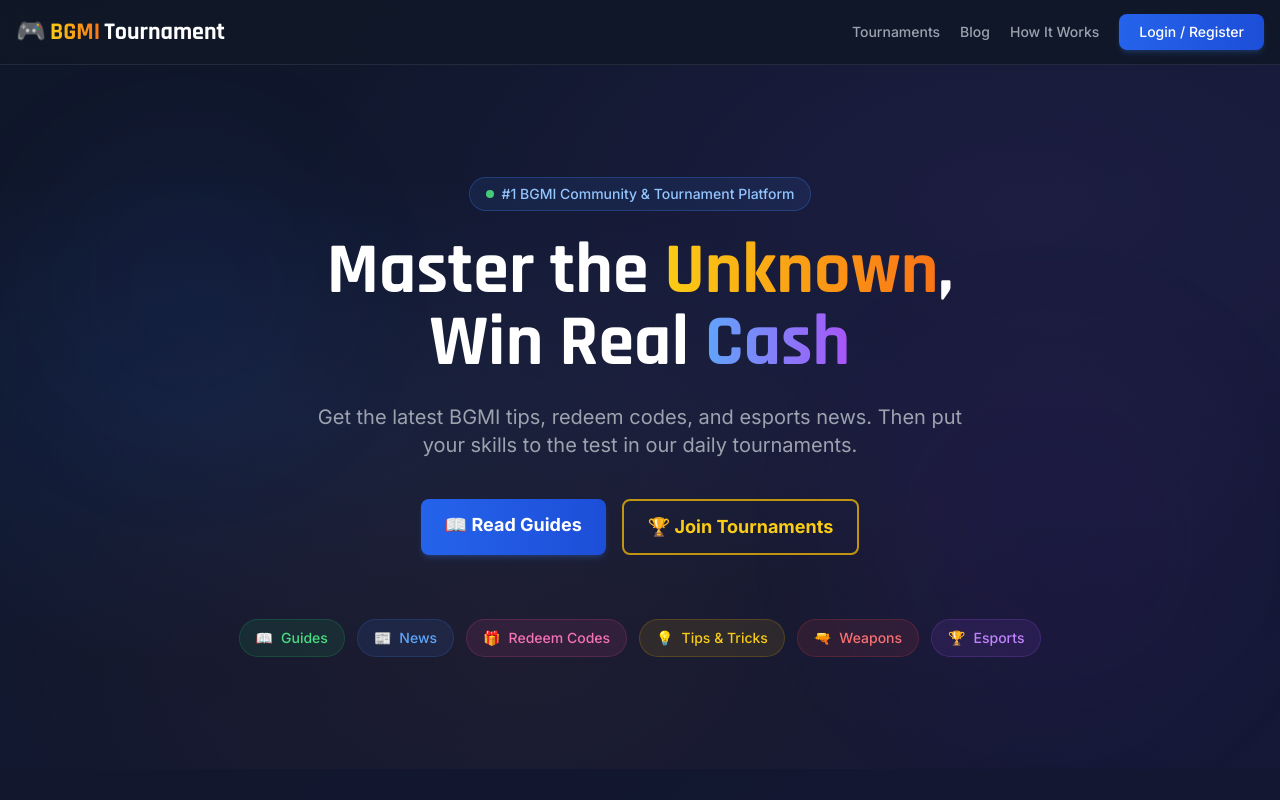
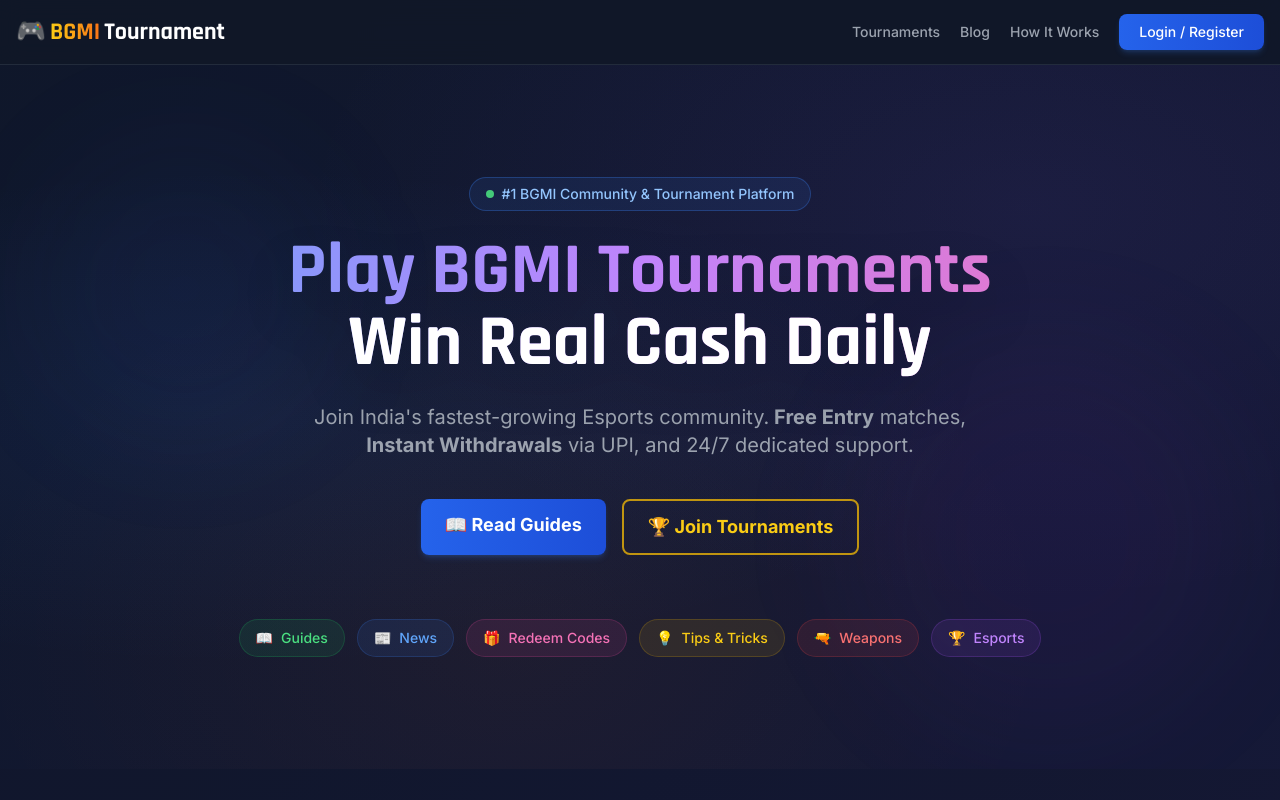
Before and after one commit to shailendra9559/bgmi-tournament, a Next.js app in the folder client/: page / in a window 1280 px wide. Shown: the top 800 px of the page. Built offline with nearby package versions, Linux system fonts and the light colour scheme; no server answers.

Commit message:
chore: add google search console verification and PWA manifest

```diff
--- a/client/src/app/layout.js
+++ b/client/src/app/layout.js
@@ -5,19 +5,43 @@
 export const metadata = {
     metadataBase: new URL('https://bgmi.blog'),
     title: {
-        default: 'BGMI Tournament & Blog — Play, Win, Learn | bgmi.blog',
+        default: 'BGMI Tournament & Blog — Play, Win Real Money | bgmi.blog',
         template: '%s | BGMI Tournament'
     },
-    description: 'India\'s #1 BGMI Community. Read latest BGMI news, tips & guides, get redeem codes, and join daily tournaments to win real cash prizes.',
-    keywords: ['BGMI tournament', 'BGMI blog', 'BGMI esports', 'BGMI redeem codes', 'BGMI tips', 'play BGMI earn money', 'battlegrounds mobile india'],
+    description: 'India\'s #1 BGMI Tournament Platform. Join daily matches with Free Entry & Paid options to win Real Cash. Read latest BGMI news, tips, guides & get redeem codes.',
+    keywords: [
+        'BGMI tournament', 'BGMI tournament app', 'play BGMI earn money',
+        'BGMI daily matches', 'free entry bgmi tournament', 'real money gaming',
+        'BGMI blog', 'BGMI esports', 'BGMI redeem codes', 'BGMI tips and tricks',
+        'battlegrounds mobile india', 'krafton'
+    ],
     openGraph: {
         type: 'website',
         locale: 'en_IN',
         url: 'https://bgmi.blog/',
-        siteName: 'BGMI Tournament',
+        siteName: 'BGMI Tournament & Blog',
+        title: 'Play BGMI Tournaments & Win Real Cash | BGMI Blog',
+        description: 'Join the ultimate BGMI community. Daily tournaments, huge prize pools, and instant withdrawals. Plus, get the latest news and guides.',
+        images: [
+            {
+                url: '/og-image.jpg', // Ensure this image exists slightly later or use a placeholder
+                width: 1200,
+                height: 630,
+                alt: 'BGMI Tournament Platform',
+            },
+        ],
         icons: {
             icon: '/favicon.ico',
         }
+    },
+    twitter: {
+        card: 'summary_large_image',
+        title: 'BGMI Tournament — Play & Win Cash',
+        description: 'Daily BGMI Tournaments with Instant Payouts. Join now!',
+        // images: ['/og-image.jpg'], // Optional: Add if we have one
+    },
+    verification: {
+        google: 'E197F9NMfhh96LThYKzzBRbLt5M5-u1ChHjrKipe2V8', // Verified code for sy9559453612
     },
     alternates: {
         canonical: '/',
--- /dev/null
+++ b/client/src/app/manifest.js
@@ -0,0 +1,28 @@
+export default function manifest() {
+    return {
+        name: 'BGMI Tournament & Blog',
+        short_name: 'BGMI Tournament',
+        description: 'Join daily BGMI tournaments, win real cash prizes, and read the latest esports news.',
+        start_url: '/',
+        display: 'standalone',
+        background_color: '#030712', // gray-950
+        theme_color: '#030712',
+        icons: [
+            {
+                src: '/favicon.ico',
+                sizes: 'any',
+                type: 'image/x-icon',
+            },
+            {
+                src: '/icon-192.png',
+                sizes: '192x192',
+                type: 'image/png',
+            },
+            {
+                src: '/icon-512.png',
+                sizes: '512x512',
+                type: 'image/png',
+            },
+        ],
+    }
+}
--- a/client/src/app/page.js
+++ b/client/src/app/page.js
@@ -50,14 +50,16 @@
                         <span className="text-blue-300 text-sm font-medium">#1 BGMI Community & Tournament Platform</span>
                     </div>
 
-                    <h1 className="text-4xl md:text-6xl lg:text-7xl font-heading font-bold text-white mb-6 animate-slide-up delay-100 leading-tight">
-                        Master the <span className="text-gradient">Unknown</span>,<br className="hidden md:block" />
-                        Win Real <span className="text-gradient-blue">Cash</span>
+                    {/* Main Heading for SEO */}
+                    <h1 className="text-4xl md:text-6xl lg:text-7xl font-heading font-extrabold text-transparent bg-clip-text bg-gradient-to-r from-blue-400 via-purple-400 to-pink-400 mb-6 drop-shadow-2xl animate-fade-in-up">
+                        Play BGMI Tournaments <br className="hidden md:block" />
+                        <span className="text-white">Win Real Cash Daily</span>
                     </h1>
 
-                    <p className="text-gray-400 text-lg md:text-xl max-w-2xl mx-auto mb-10 animate-slide-up delay-200">
-                        Get the latest BGMI tips, redeem codes, and esports news.
-                        Then put your skills to the test in our daily tournaments.
+                    <p className="text-gray-400 text-lg md:text-xl max-w-2xl mx-auto mb-10 leading-relaxed animate-fade-in-up delay-100">
+                        Join India's fastest-growing Esports community.
+                        <strong> Free Entry</strong> matches, <strong>Instant Withdrawals</strong> via UPI,
+                        and 24/7 dedicated support.
                     </p>
 
                     {/* CTA Buttons */}
```
